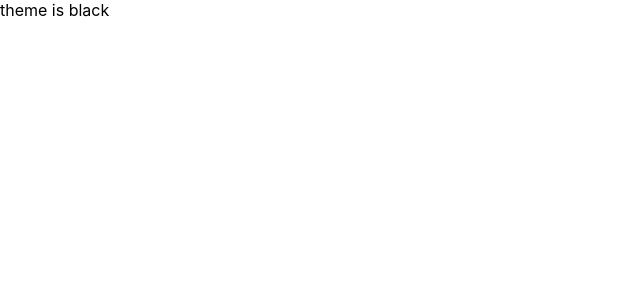
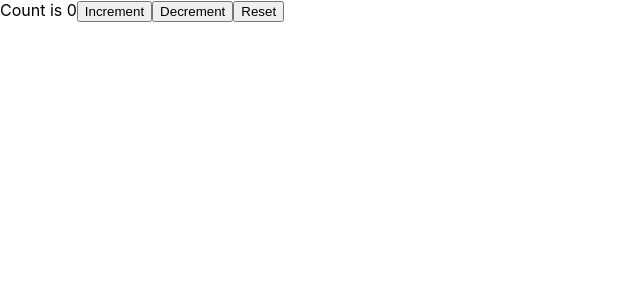
Before and after one commit to Amnok/React-tests, a React (Create React App) app: page / in a window 1280 px wide. Shown: the top 300 px of the page, without its empty margins (0-640 px from the left). Built offline with nearby package versions, Linux system fonts and the light colour scheme.

Commit message:
useReducer example added

```diff
--- a/src/App.js
+++ b/src/App.js
@@ -5,6 +5,7 @@ import WrappingComponent from './error-boundary/wrapping-component';
 import Component1 from './hocs-test/component1';
 import Component2 from './hocs-test/component2';
 import withLoader from './hocs-test/withLoader';
+import UseReducerTest from './hooks/useReducerTest';
 import Multi from './state-tests/multi';
 import ClassTick from './tick-tick/classTick';
 import FuntionalTick from './tick-tick/funtionalTick';
@@ -12,7 +13,7 @@ import FuntionalTick from './tick-tick/funtionalTick';
 function App() {
   return (
     <div>
-<Wrapper/>
+      <UseReducerTest/>
     </div>
   );
 }
--- /dev/null
+++ b/src/hooks/useReducerTest.jsx
@@ -0,0 +1,35 @@
+import React, { useReducer } from 'react';
+
+export default function UseReducerTest() {
+  const initialState = {
+    count: 0,
+  };
+  const reducer = (state = initialState, action) => {
+    const { type, payload } = action;
+    switch (type) {
+      case 'INC':
+        return {
+          count: state.count + 1,
+        };
+      case 'DEC':
+        return {
+          count: state.count - 1,
+        };
+      case 'RES':
+        return {
+          count: 0,
+        };
+      default:
+        return state;
+    }
+  };
+  const [state, dispatch] = useReducer(reducer, initialState);
+  return (
+    <div>
+      <span>Count is {state.count}</span>
+      <button onClick={() => dispatch({ type: 'INC' })}>Increment</button>
+      <button onClick={() => dispatch({ type: 'DEC' })}>Decrement</button>
+      <button onClick={() => dispatch({ type: 'RES' })}>Reset</button>
+    </div>
+  );
+}
```
